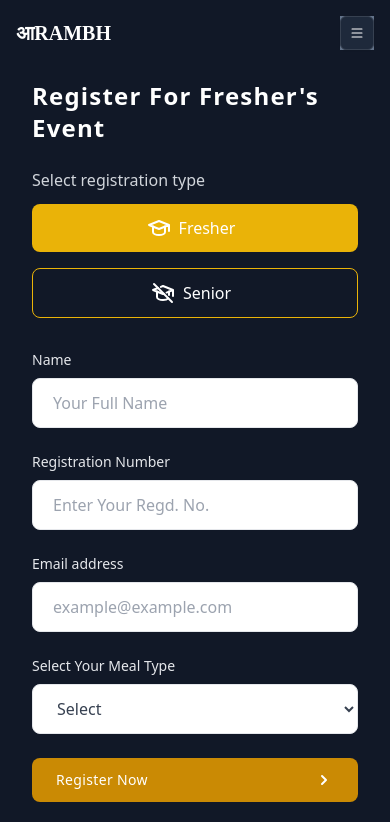
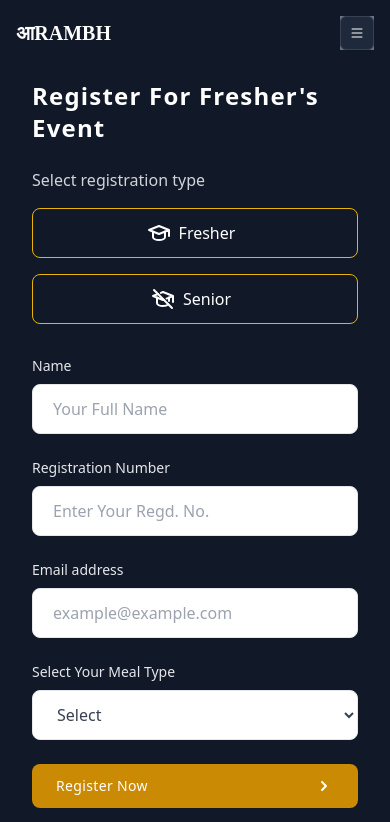
Before and after one commit to BasirKhan418/Freshers2023, a Next.js app: page /Register in a window 390 px wide. Shown: the top 822 px of the page. Built offline with nearby package versions, Linux system fonts and the light colour scheme; a web font is replaced by a local one.

Commit message:
issue fixed

```diff
--- a/src/pages/Register.js
+++ b/src/pages/Register.js
@@ -5,7 +5,7 @@ import Spinner from './components/Spinner';
 import { useRouter } from 'next/router';
 const Register = () => {
     const router =useRouter();
-    const [fresh, setFresh] = useState(true);
+    const [fresh, setFresh] = useState();
     const [email, setEmail] = useState('');
     const [name, setName] = useState('');
     const [regd, setRegd] = useState('');
@@ -40,8 +40,18 @@ else if(regd<=3){
         position: "top-right",
       })
 }
+else if(status==""){
+    toast.error('Please enter your meal type!', {
+        position: "top-right",
+      })
+}
 else if(email<=3){
     toast.error('Please enter a valid email !', {
+        position: "top-right",
+      })
+}
+else if(fresh==""){
+    toast.error('Please enter a valid registration type!', {
         position: "top-right",
       })
 }
@@ -140,7 +150,7 @@ else{
                     <h1 className="text-gray-300">Select registration type</h1>
 
                     <div className="mt-3 md:flex md:items-center md:-mx-2">
-                        <button className={`flex justify-center w-full px-6 py-3 text-white ${fresh==true?"bg-yellow-500":""} rounded-lg md:w-auto md:mx-2 focus:outline-none border-yellow-500 `} onClick={()=>{
+                        <button className={`flex justify-center w-full px-6 py-3 mt-4 text-white border border-yellow-500 rounded-lg md:mt-0 md:w-auto md:mx-2   focus:outline-none  ${fresh==true?"bg-yellow-500":""}`}  onClick={()=>{
                             setFresh(!fresh)
                            }}>
                            <TbSchool className='text-white text-2xl' />
--- a/src/pages/components/Contact.js
+++ b/src/pages/components/Contact.js
@@ -86,7 +86,7 @@ const Contact = () => {
                             <path strokeLinecap="round" strokeLinejoin="round" d="M3 5a2 2 0 012-2h3.28a1 1 0 01.948.684l1.498 4.493a1 1 0 01-.502 1.21l-2.257 1.13a11.042 11.042 0 005.516 5.516l1.13-2.257a1 1 0 011.21-.502l4.493 1.498a1 1 0 01.684.949V19a2 2 0 01-2 2h-1C9.716 21 3 14.284 3 6V5z" />
                         </svg>
 
-                        <span className="mx-2 text-white truncate w-72">9749294592</span>
+                        <span className="mx-2 text-white truncate w-72">9337203632</span>
                     </p>
 
                     <p className="flex items-start -mx-2">
@@ -94,7 +94,7 @@ const Contact = () => {
                             <path strokeLinecap="round" strokeLinejoin="round" d="M3 8l7.89 5.26a2 2 0 002.22 0L21 8M5 19h14a2 2 0 002-2V7a2 2 0 00-2-2H5a2 2 0 00-2 2v10a2 2 0 002 2z" />
                         </svg>
 
-                        <span className="mx-2 text-white truncate w-72">220301120072@cutm.ac.in</span>
+                        <span className="mx-2 text-white truncate w-72">220301120209@cutm.ac.in</span>
                     </p>
                 </div>
 
```
